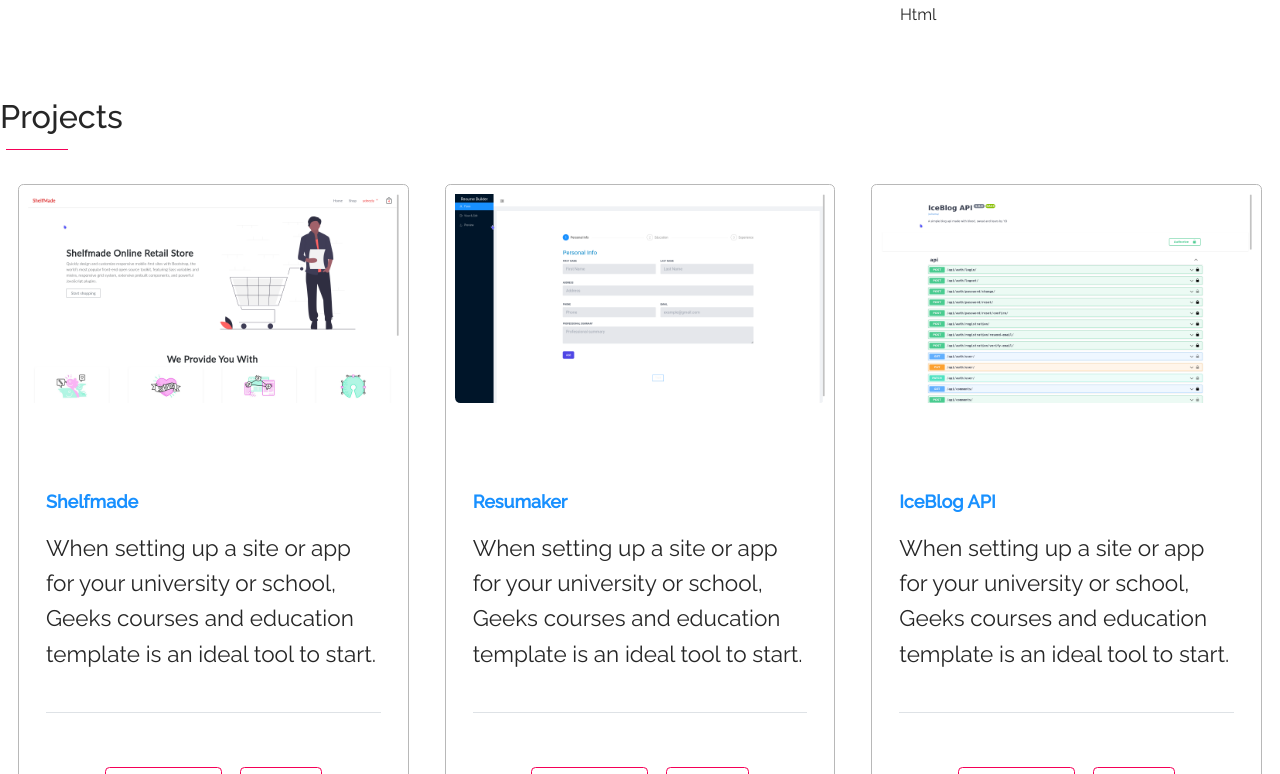
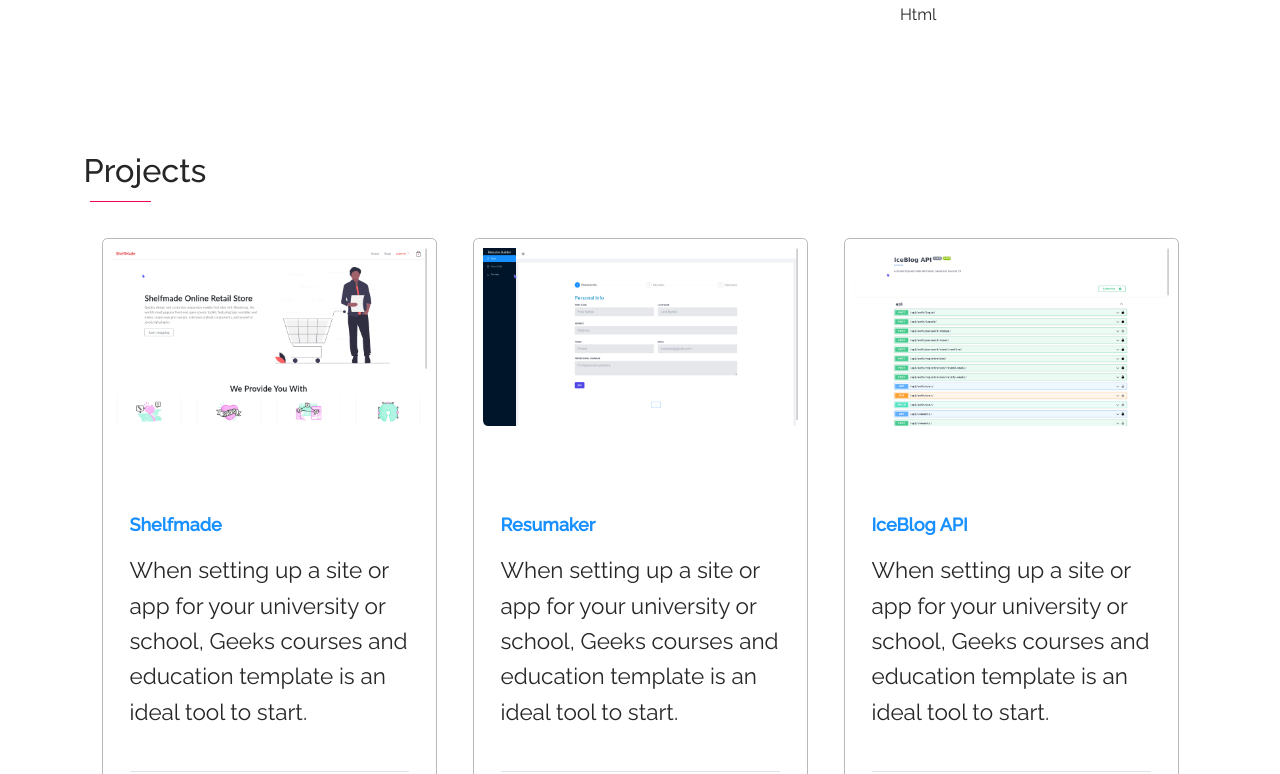
Before and after one commit to dglitxh/portfolio, a React (Create React App) app: page / in a window 1280 px wide. Shown: the part 1906-2680 px from the top of the page. Built offline with nearby package versions, Linux system fonts and the light colour scheme.

Commit message:
tweaks: projects

```diff
--- a/src/components/Projects.js
+++ b/src/components/Projects.js
@@ -5,9 +5,9 @@
 const Projects = ( ) => {
 
     return (
-        <div classNameName="container">
+        <div className="container">
 
-        <h2 classNameName=' mt-5 mb-3'> Projects </h2>
+        <h2 className=' mt-5 mb-3'> Projects </h2>
 <Row>
 {projects.map((project) => {
 return(<Col xs={{span:24}} sm={{span:24}} md={{span:12}} lg={{span:8}}>
```
